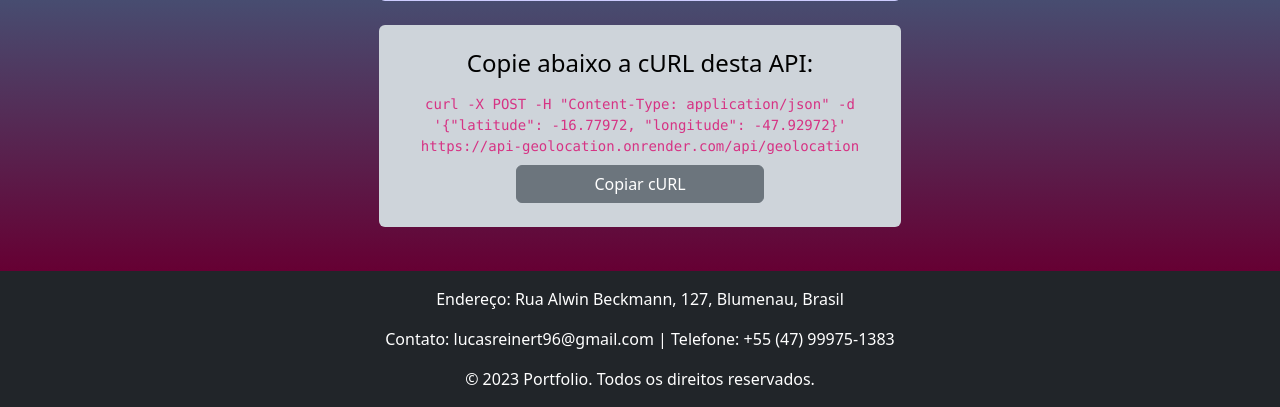
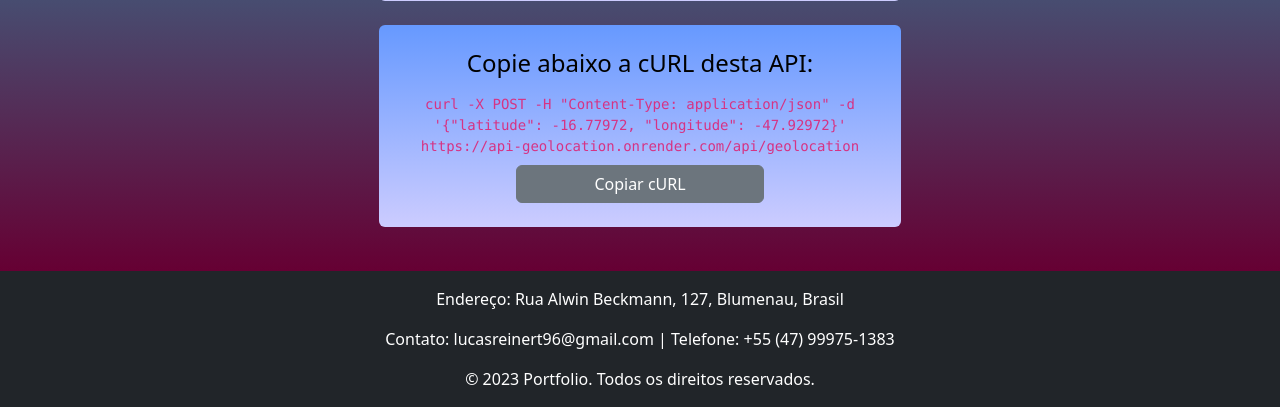
Before and after one commit to brut4luk3/portfolio, a Django app: page /api_geolocation/ in a window 1280 px wide. Shown: the part 631-1038 px from the top of the page. Run offline with Django 4.2, Linux system fonts and the light colour scheme.

Commit message:
ajuste de template

```diff
--- a/api_geolocation/templates/api_geolocation.html
+++ b/api_geolocation/templates/api_geolocation.html
@@ -56,7 +56,7 @@
                     <p class="fw-medium">País: {{ pais }}</p>
             </div>
         </div>
-        <div class="container bg-dark-subtle rounded mt-4 mb-4" style="width: 50%">
+        <div class="container rounded mt-4 mb-4" style="width: 50%; background: linear-gradient(to bottom, #6699ff 0%, #ccccff 100%)">
             <div class="row justify-content-center text-center mt-2 mb-2">
                 <div class="row mt-4 mb-2">
                     <h4>Copie abaixo a cURL desta API:</h4>
```
